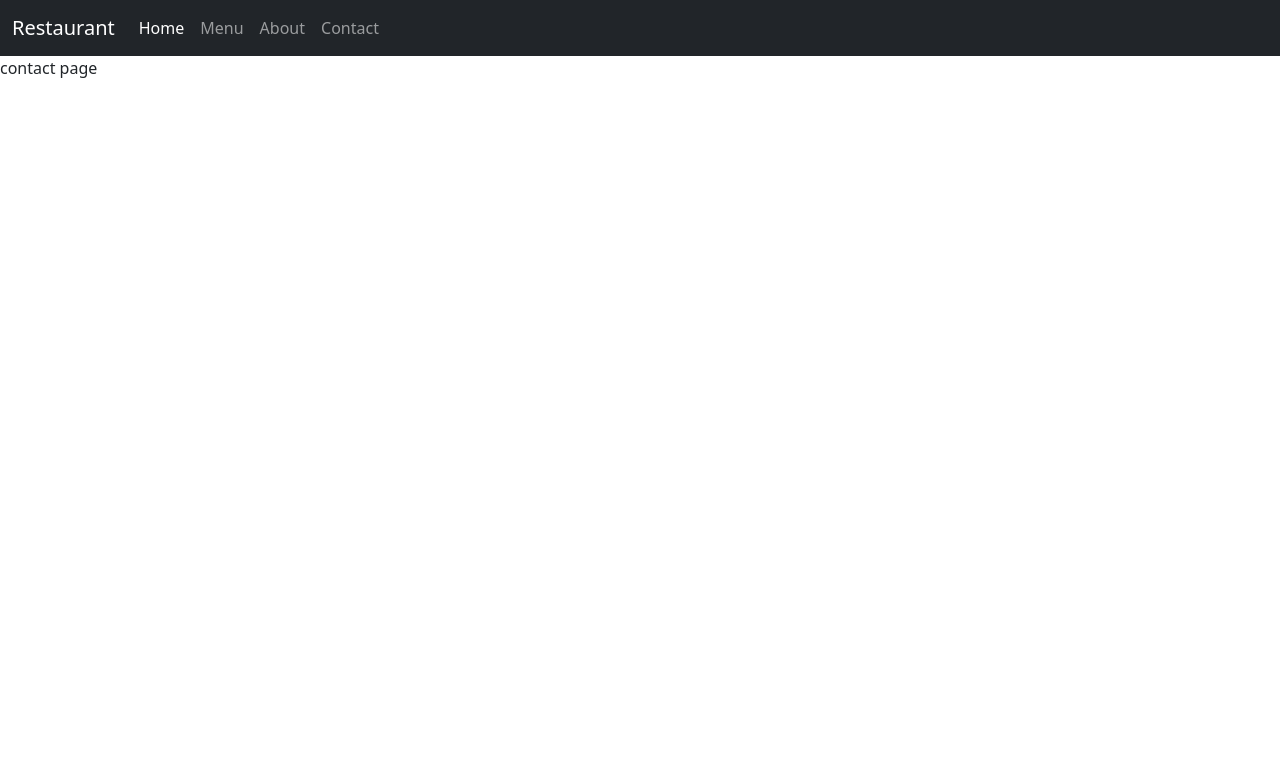
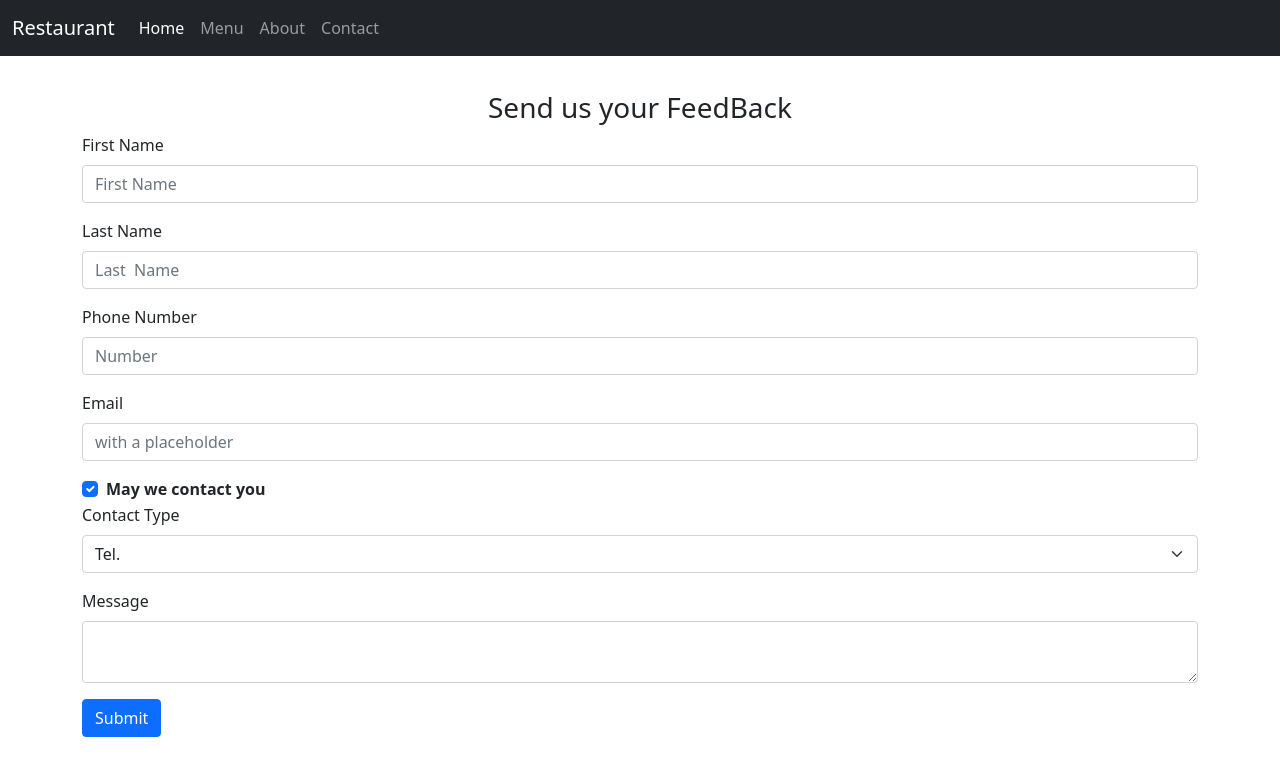
Before and after one commit to shariard58/shariarmahmud-restaurant-project-, a React (Create React App) app: page /contact in a window 1280 px wide. Shown: the top 776 px of the page. Built offline with nearby package versions, Linux system fonts and the light colour scheme.

Commit message:
Contact Form Handlening

```diff
--- /dev/null
+++ b/src/components/body/Contact.css
@@ -0,0 +1,7 @@
+.row-content {
+  margin-top: 35px;
+}
+
+h3 {
+  text-align: center;
+}
--- a/src/components/body/Contact.js
+++ b/src/components/body/Contact.js
@@ -1,8 +1,124 @@
 import React, { Component } from "react";
+import { Button, Form, FormGroup, Label, Input, FormText } from "reactstrap";
+import "./Contact.css";
 
 class Contact extends Component {
+  constructor(props) {
+    super(props);
+    this.state = {
+      firstname: "",
+      lastname: "",
+      telnum: "",
+      email: "",
+      agree: true,
+      contactType: "Tel.",
+      message: "",
+    };
+  }
   render() {
-    return <div>contact page</div>;
+    return (
+      <div className="container">
+        <div className="row row-content">
+          <div className="col-12">
+            <h3> Send us your FeedBack</h3>
+          </div>
+
+          <div className="col-12">
+            <Form>
+              <FormGroup>
+                <Label className="label" for="firstname">
+                  First Name
+                </Label>
+                <Input
+                  className="textF"
+                  type="text"
+                  name="fname"
+                  id="firstname"
+                  placeholder="First Name "
+                  value={this.state.firstname}
+                />
+              </FormGroup>
+
+              <FormGroup>
+                <Label className="label" for="lastname">
+                  Last Name
+                </Label>
+                <Input
+                  className="textF"
+                  type="text"
+                  name="lname"
+                  id="lastname"
+                  placeholder="Last  Name "
+                  value={this.state.lastname}
+                />
+              </FormGroup>
+
+              <FormGroup>
+                <Label className="label" for="number">
+                  Phone Number
+                </Label>
+                <Input
+                  className="textF"
+                  type="number"
+                  name="num"
+                  id="number"
+                  placeholder="Number "
+                  value={this.state.telnum}
+                />
+              </FormGroup>
+
+              <FormGroup>
+                <Label for="exampleEmail">Email</Label>
+                <Input
+                  type="email"
+                  name="email"
+                  id="exampleEmail"
+                  placeholder="with a placeholder"
+                  value={this.state.email}
+                />
+              </FormGroup>
+              <FormGroup check>
+                <Label check>
+                  <Input
+                    type="checkbox"
+                    id="checkbox2"
+                    checked={this.state.agree}
+                  />{" "}
+                  <strong> May we contact you </strong>
+                </Label>
+              </FormGroup>
+
+              <FormGroup>
+                <Label for="contactType">Contact Type </Label>
+                <Input
+                  type="select"
+                  name="contactType"
+                  id="examplePassword"
+                  value={this.state.contactType}
+                >
+                  <option> Tel.</option>
+                  <option> Email </option>
+                </Input>
+              </FormGroup>
+
+              <FormGroup>
+                <Label for="exampleText">Message</Label>
+                <Input
+                  type="textarea"
+                  name="text"
+                  id="exampleText"
+                  value={this.state.message}
+                />
+              </FormGroup>
+
+              <Button type="submit" color="primary">
+                Submit
+              </Button>
+            </Form>
+          </div>
+        </div>
+      </div>
+    );
   }
 }
 
```
